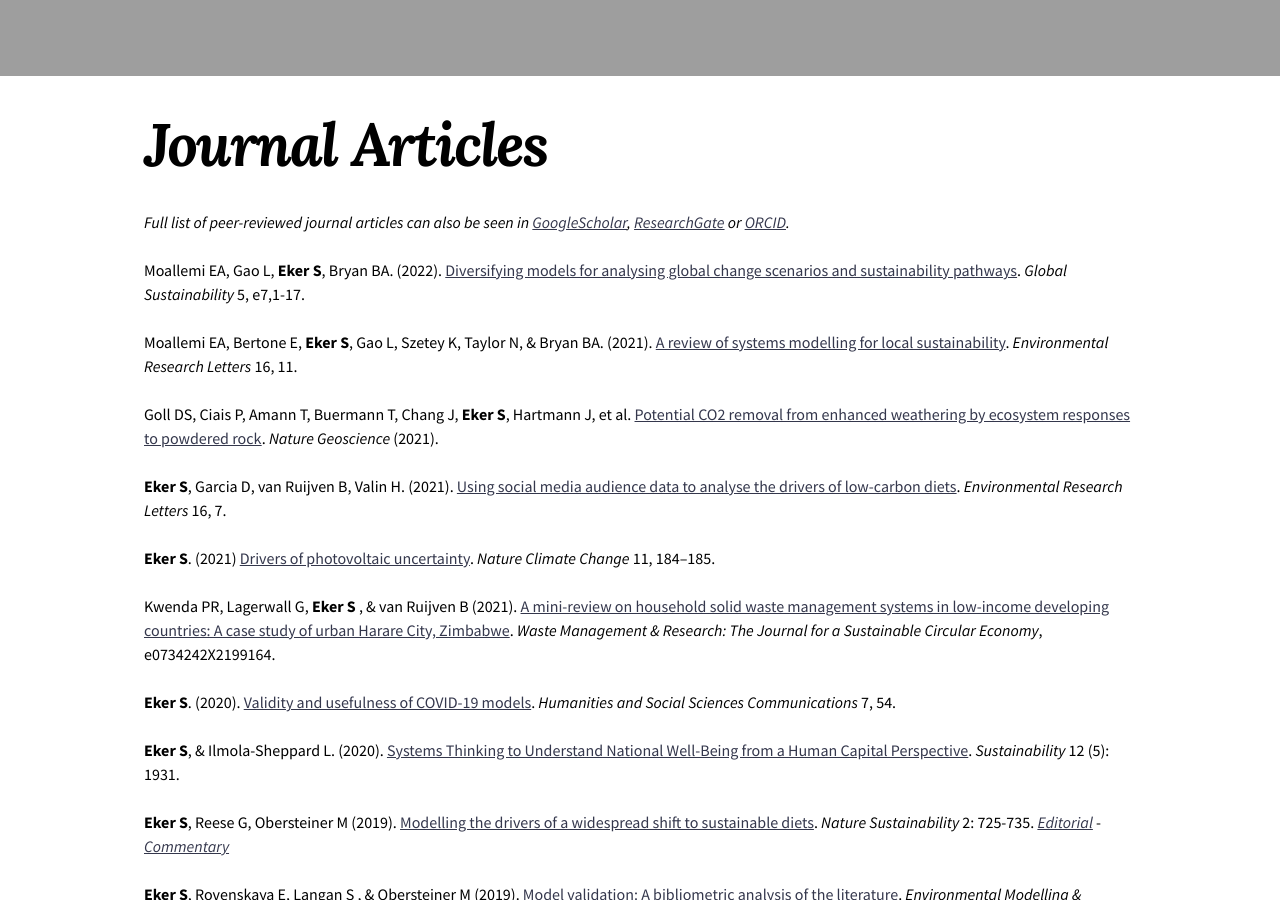
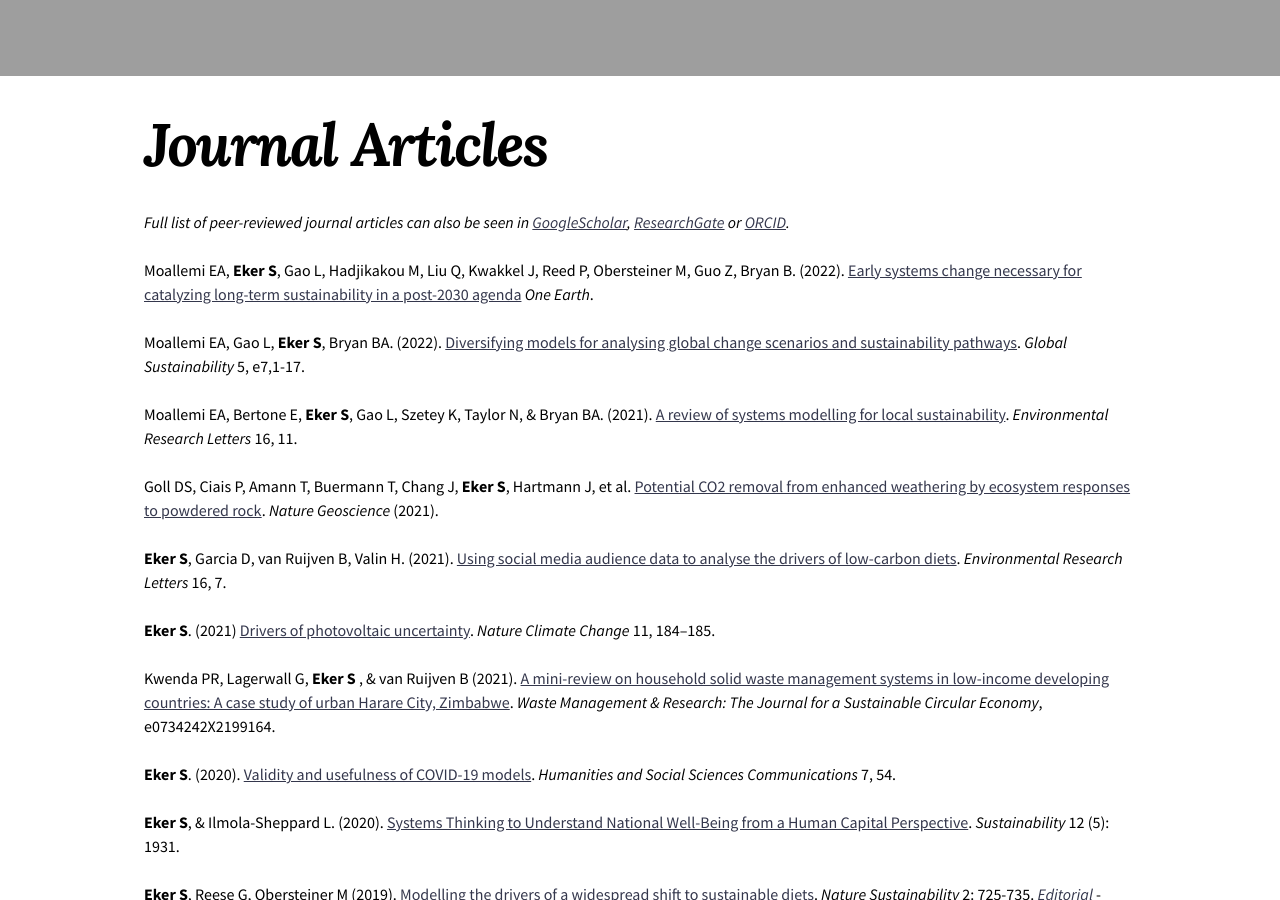
Before and after one commit to sibeleker/sibeleker.github.io, a Jekyll site: the page built from _publications/pubs1.md, in a window 1280 px wide and 900 px high, scrolled down 1067 px. Built offline with Jekyll 4.4.1, drawn with Linux system fonts in a browser that asks for light colours; nearby versions of some CDN libraries.

Commit message:
Update pubs1.md

```diff
--- a/_publications/pubs1.md
+++ b/_publications/pubs1.md
@@ -7,6 +7,7 @@ image:
 
 *Full list of peer-reviewed journal articles can also be seen in [GoogleScholar](https://scholar.google.at/citations?user=F5hvj3QAAAAJ&hl=en), [ResearchGate](https://www.researchgate.net/profile/Sibel_Eker/research) or [ORCID](https://orcid.org/0000-0003-2264-132X).*
 
+Moallemi EA, **Eker S**, Gao L, Hadjikakou M, Liu Q, Kwakkel J, Reed P, Obersteiner M, Guo Z, Bryan B. (2022). [Early systems change necessary for catalyzing long-term sustainability in a post-2030 agenda](https://www.cell.com/one-earth/fulltext/S2590-3322(22)00324-4) *One Earth*.
 
 Moallemi EA, Gao L, **Eker S**, Bryan BA. (2022). [Diversifying models for analysing global change scenarios and sustainability pathways](https://doi.org/10.1017/sus.2022.7). *Global Sustainability* 5, e7,1-17.
 
```
